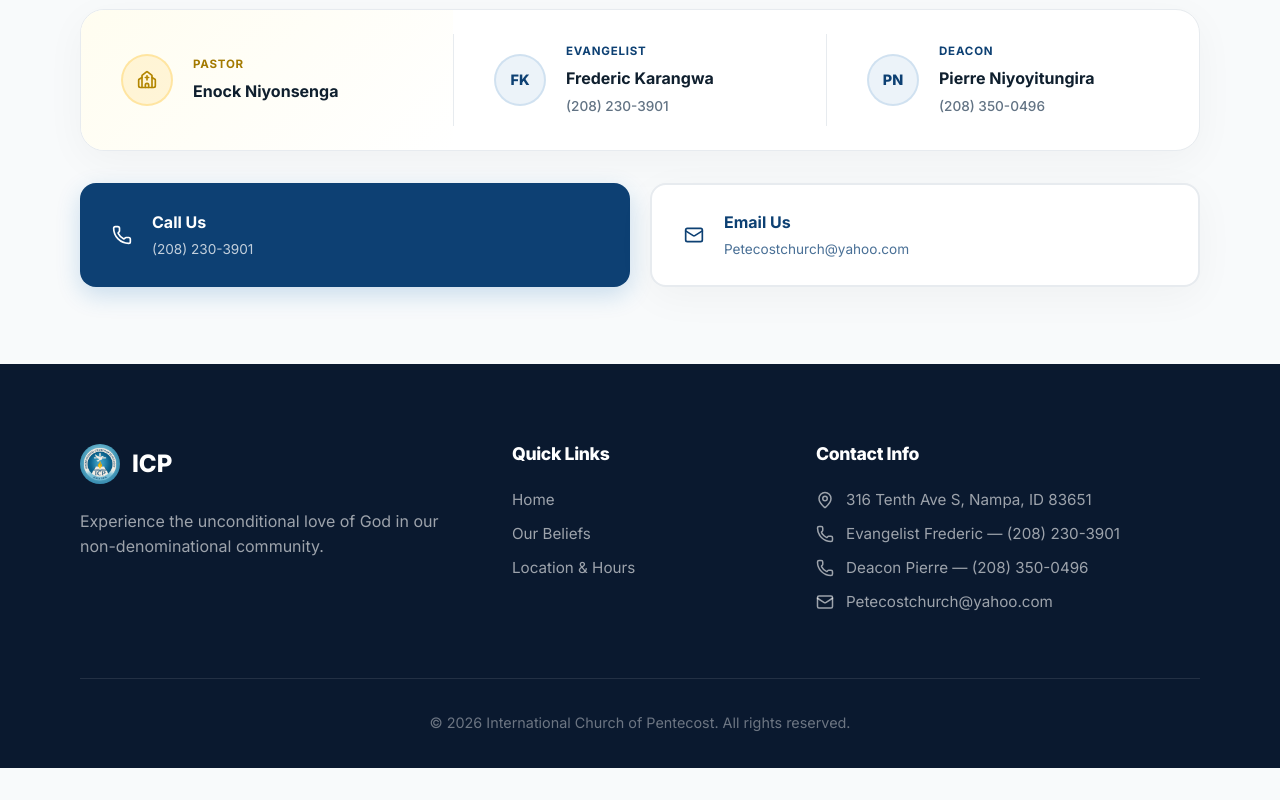
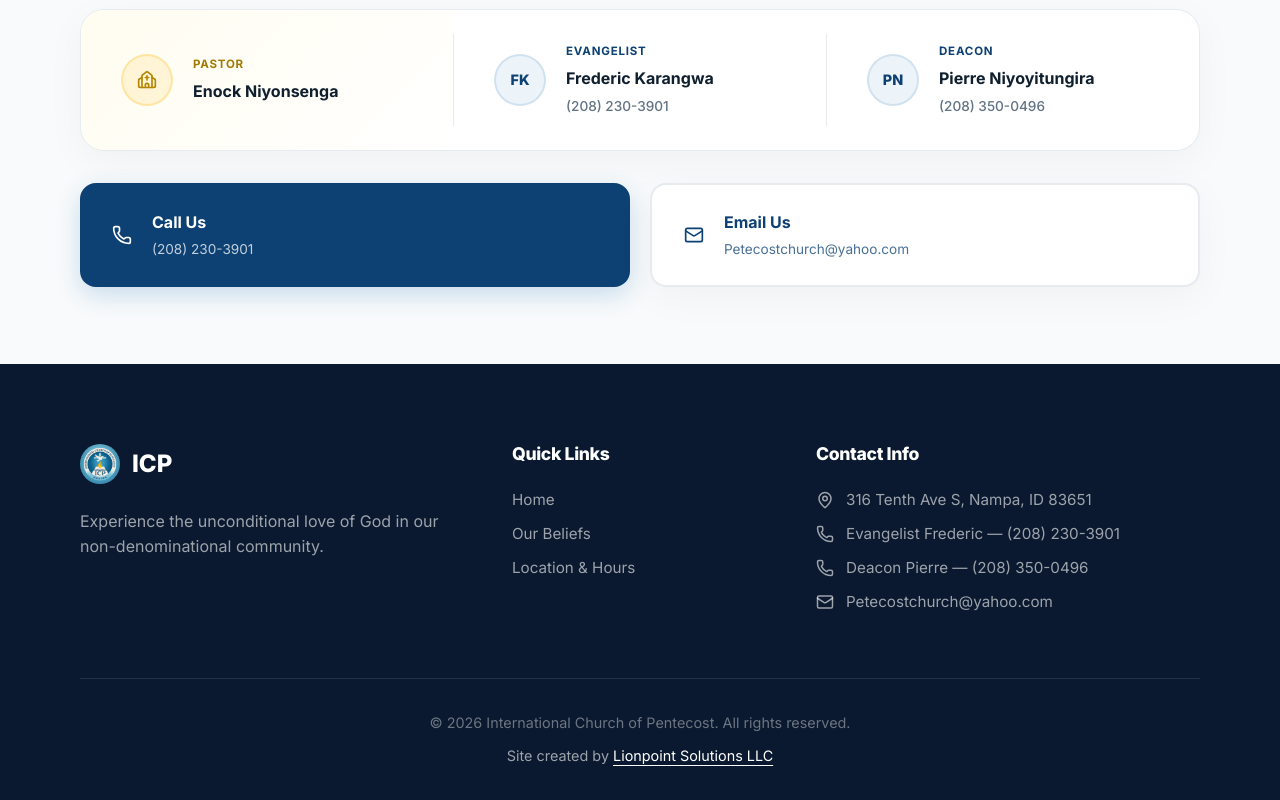
Before and after one commit to tembonetwork/icp-church-website, a React (Vite) app: page / in a window 1280 px wide. Shown: the part 3276-4076 px from the top of the page. Before the commit the page ends 4044 px from the top, so only its background shows below. Built offline with nearby package versions, Linux system fonts and the light colour scheme.

Commit message:
Added high-contrast creator credit to footer

```diff
--- a/src/components/Footer.jsx
+++ b/src/components/Footer.jsx
@@ -40,6 +40,9 @@ const Footer = () => {
 
         <div className="footer-bottom">
           <p>&copy; {new Date().getFullYear()} {t.footer.rights}</p>
+          <p style={{ marginTop: '0.5rem', color: 'rgba(255, 255, 255, 0.6)' }}>
+            Site created by <a href="https://lionpointsolutions.com" style={{ color: 'white', textDecoration: 'underline', textUnderlineOffset: '4px' }}>Lionpoint Solutions LLC</a>
+          </p>
         </div>
       </div>
 
```
